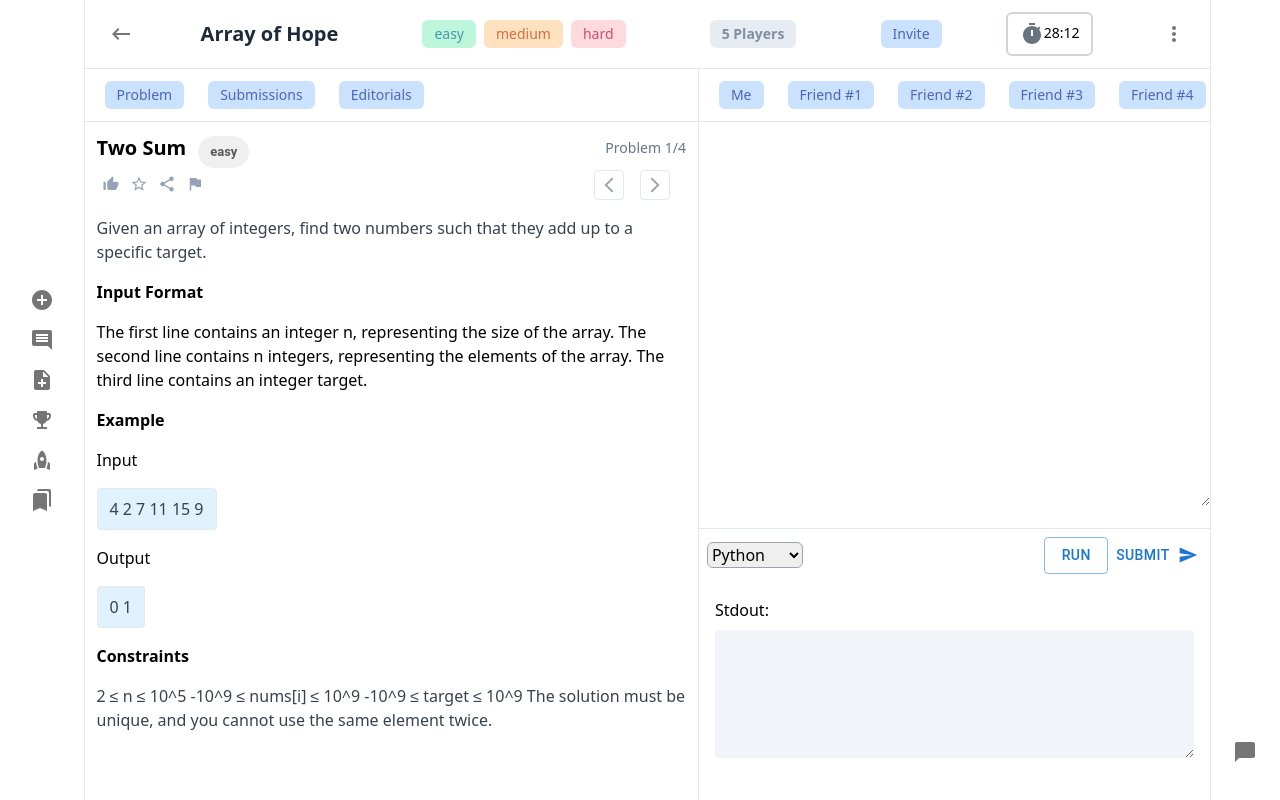
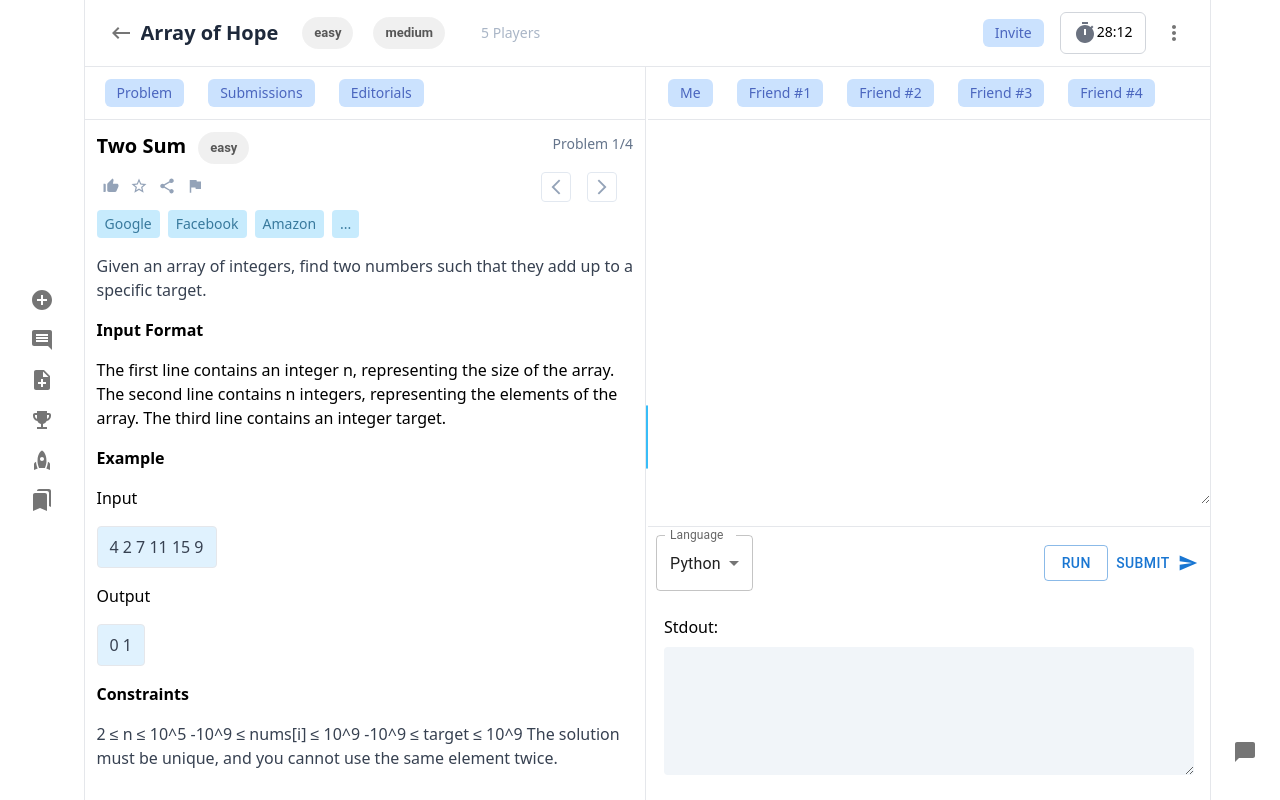
Before and after one commit to ronald-luo/code-together, a Next.js app: page /problem in a window 1280 px wide. Built offline with nearby package versions, Linux system fonts and the light colour scheme.

Commit message:
add company list

```diff
--- a/components/DifficultyChip.js
+++ b/components/DifficultyChip.js
@@ -3,20 +3,19 @@ import React from 'react';
 import Chip from '@mui/material/Chip';
 
 const DifficultyChip = ({difficulty}) => {
-    console.log(difficulty)
     if (difficulty === 'Hard') {
         return (
-            <Chip className="opacity-75 font-bold bg-rose-300 text-rose-700 ml-3 mr-2 self-center hover:opacity-100" label="hard"/>
+            <Chip className="opacity-75 truncate font-bold bg-rose-300 text-rose-700 ml-3 mr-2 self-center hover:opacity-100" label="hard"/>
         );
     }
     if (difficulty === 'Medium') {
         return (
-            <Chip className="opacity-75 font-bold bg-orange-300 text-orange-700 ml-3 mr-2 self-center hover:opacity-100" label="medium"/>
+            <Chip className="opacity-75 truncate font-bold bg-orange-300 text-orange-700 ml-3 mr-2 self-center hover:opacity-100" label="medium"/>
         );
     }
     if (difficulty === 'Easy') {
         return (
-            <Chip className="opacity-75 font-bold bg-emerald-200 text-cyan-700 ml-3 mr-2 self-center hover:opacity-100" label="easy"/>
+            <Chip className="opacity-75 truncate font-bold bg-emerald-200 text-cyan-700 ml-3 mr-2 self-center hover:opacity-100" label="easy"/>
         );
     }
 };
--- a/components/ProblemHeader.js
+++ b/components/ProblemHeader.js
@@ -1,4 +1,5 @@
 import React from 'react';
+import DifficultyChip from './DifficultyChip';
 
 // mui icons
 import KeyboardBackspaceIcon from '@mui/icons-material/KeyboardBackspace';
@@ -6,47 +7,47 @@ import TimerIcon from '@mui/icons-material/Timer';
 import IconButton from '@mui/material/IconButton';
 import MoreVertIcon from '@mui/icons-material/MoreVert';
 
-const Header = () => {
+
+
+const Header = ({difficulties}) => {
   return (
-    <header className="flex px-2 sm:px-4 lg:px-4 max-h-20 bg-white-800 py-3 justify-between border-b border-b-gray-200">
-        <IconButton>
+    <header className="flex flex-row px-2 sm:px-4 lg:px-4 max-h-20 bg-white-800 py-3 justify-between border-b border-b-gray-200">
+        <div className="flex flex-row" data-id="left">
+          <IconButton className="mr-4">
             <KeyboardBackspaceIcon/>
           </IconButton>
 
-        <h1 className="text-xl font-bold text-slate-800 mr-5 my-auto">
+          <h1 className="text-xl truncate font-bold text-slate-800 self-center">
             Array of Hope
           </h1>
 
-        <div className="flex">
-          <div className="bg-emerald-200 text-cyan-700 text-sm font-medium rounded-md py-1 px-3 my-auto mx-1 opacity-75 hover:opacity-100">
-            easy
+          <div className="self-center truncate mx-3">
+            {difficulties.map((difficulty, index) => {
+              return (
+                <DifficultyChip key={index} difficulty={difficulty}/>
+              )
+            })}
           </div>
 
-          <div className="bg-orange-200 text-orange-700 text-sm font-medium rounded-md py-1 px-3 my-auto mx-1 opacity-75 hover:opacity-100">
-            medium
-          </div>
-
-          <div className="bg-rose-200 text-rose-700 text-sm font-medium rounded-md py-1 px-3 my-auto mx-1 opacity-75 hover:opacity-100">
-            hard
+          <div className="truncate text-slate-400 text-sm font-medium rounded-md py-1 px-3 my-auto mx-1 opacity-80 hover:opacity-100">
+            5 Players
           </div>
         </div>
 
-        <div className="bg-slate-200 text-slate-500 text-sm font-bold rounded-md py-1 px-3 my-auto mx-1 ml-5 opacity-80 hover:opacity-100">
-          5 Players
-        </div>
-
-        <div className="bg-blue-200 text-blue-800 text-sm font-medium rounded-md py-1 px-3 my-auto mx-1 ml-5 opacity-80 hover:opacity-100">
+        <div className="flex flex-row" data-id="right">
+          <div className="mx-2 bg-blue-200 text-blue-800 text-sm font-medium rounded-md py-1 px-3 my-auto mx-1 opacity-80 hover:opacity-100">
             Invite
           </div>
 
-        <div className="rounded-md border-2 py-2 text-sm px-3 font-medium border-gray-300">
+          <div className="mx-2 rounded-md border py-2 text-sm px-3 border-gray-300">
             <TimerIcon style={{ color: '#6b7280'}}/>
             28:12
           </div>
 
-        <IconButton>
+          <IconButton className="mx-2">
             <MoreVertIcon className="self-center"/>
           </IconButton>
+        </div>
 
     </header>
   );
--- /dev/null
+++ b/components/RightSideBar.js
@@ -0,0 +1,19 @@
+import React, { useState, useEffect } from 'react';
+
+// mui components
+import IconButton from '@mui/material/IconButton';
+
+// mui icons
+import ChatBubbleIcon from '@mui/icons-material/ChatBubble';
+
+const RightSideBar = () => {
+    return (
+        <div className="flex py-6 items-end justify-center w-20 border-l border-l-gray-200" data-id="problem-right-sidebar">
+            <IconButton className="align-auto hover:bg-emerald-100 my-1">
+                <ChatBubbleIcon className="fill-sky-500 m-1 hover:fill-sky-600"/>
+            </IconButton>
+        </div>
+    )
+}
+
+export default RightSideBar;
--- a/src/data/questions.json
+++ b/src/data/questions.json
@@ -10,7 +10,8 @@
       "outputExample": "0 1\n",
       "constraints": "2 ≤ n ≤ 10^5\n-10^9 ≤ nums[i] ≤ 10^9\n-10^9 ≤ target ≤ 10^9\nThe solution must be unique, and you cannot use the same element twice.",
       "createdAt": "2022-04-05T10:00:00Z",
-      "updatedAt": "2022-04-05T10:30:00Z"
+      "updatedAt": "2022-04-05T10:30:00Z",
+      "usedBy": ["Google", "Facebook", "Amazon", "Apple"]
     },
     {
       "id": 2,
@@ -23,7 +24,8 @@
       "outputExample": "8 0 7\n",
       "constraints": "The input lists are guaranteed not to have any leading zero, except the number 0 itself.",
       "createdAt": "2022-04-06T08:00:00Z",
-      "updatedAt": "2022-04-06T08:30:00Z"
+      "updatedAt": "2022-04-06T08:30:00Z",
+      "usedBy": ["Microsoft", "Apple", "Twitter", "Adobe"]
     },
     {
       "id": 3,
@@ -36,19 +38,21 @@
       "outputExample": "3\n",
       "constraints": "0 ≤ s.length ≤ 5 * 10^4\ns consists of printable ASCII characters.",
       "createdAt": "2022-04-07T09:00:00Z",
-      "updatedAt": "2022-04-07T09:30:00Z"
+      "updatedAt": "2022-04-07T09:30:00Z",
+      "usedBy": ["Netflix", "Uber", "Airbnb", "Amazon"]
     },
     {
         "id": 4,
         "title": "3Sum",
         "description": "Given an integer array nums, return all the triplets [nums[i], nums[j], nums[k]] such that i ≠ j, i ≠ k, and j",
-        "difficulty": "Hard",
+        "difficulty": "Medium",
         "inputFormat": "The first line contains an integer n, representing the size of the array. The second line contains n integers, representing the elements of the array.",
         "outputFormat": "Return a list of all the unique triplets [nums[i], nums[j], nums[k]] such that i ≠ j, i ≠ k, and j < k, and nums[i] + nums[j] + nums[k] = 0.",
         "inputExample": "6\n-1 0 1 2 -1 -4\n",
         "outputExample": "[[-1,-1,2],[-1,0,1]]\n",
         "constraints": "0 ≤ nums.length ≤ 3000\n-10^5 ≤ nums[i] ≤ 10^5",
         "createdAt": "2022-04-08T11:00:00Z",
-        "updatedAt": "2022-04-08T11:30:00Z"
+        "updatedAt": "2022-04-08T11:30:00Z",
+        "usedBy": ["Google", "Twitter", "Snapchat", "Dropbox"]
     }
 ]
--- a/src/pages/api/questions.ts
+++ b/src/pages/api/questions.ts
@@ -13,6 +13,7 @@ interface Question {
   constraints: string;
   createdAt: string;
   updatedAt: string;
+  usedBy: string[];
 }
 
 
--- a/src/pages/problem.js
+++ b/src/pages/problem.js
@@ -1,4 +1,4 @@
-import React, { useState, useEffect } from 'react';
+import React, { useState, useEffect, useRef } from 'react';
 import { useRouter } from 'next/router';
 import OutputConsole from '../../components/OutputConsole';
 import Header from '../../components/ProblemHeader';
@@ -6,6 +6,11 @@ import Header from '../../components/ProblemHeader';
 // components
 import LeftSidebar from '../../components/LeftSideBar';
 import DifficultyChip from '../../components/DifficultyChip';
+import RightSideBar from '../../components/RightSideBar';
+import FormControl from '@mui/material/FormControl';
+import Select, { SelectChangeEvent } from '@mui/material/Select';
+import InputLabel from '@mui/material/InputLabel';
+import MenuItem from '@mui/material/MenuItem';
 
 // mui components
 import Button from '@mui/material/Button';
@@ -20,7 +25,7 @@ import FlagIcon from '@mui/icons-material/Flag';
 import ArrowForwardIosIcon from '@mui/icons-material/ArrowForwardIos';
 import ArrowBackIosNewIcon from '@mui/icons-material/ArrowBackIosNew';
 import SendIcon from '@mui/icons-material/Send';
-import ChatBubbleIcon from '@mui/icons-material/ChatBubble';
+
 
 
 export default function ProblemPage() {
@@ -32,18 +37,67 @@ export default function ProblemPage() {
   const [language, setLanguage] = useState('python'); // default value is Python
   const [questions, setQuestions] = useState([]);
   const [currentQuestionIndex, setCurrentQuestionIndex] = useState(0);
+  const [allDifficulties, setAllDifficulties] = useState([]);
 
+  // move divider refs
+  const dividerRef = useRef(null);
+  const leftContainerRef = useRef(null);
+  const rightContainerRef = useRef(null);
 
+  // mouse move event end
+  const handleDividerMouseDown = (e) => {
+    e.preventDefault();
+    const tab = e.target;
+    const leftContainer = tab.previousSibling;
+    const rightContainer = tab.nextSibling;
+
+    const handleMouseMove = (e) => {
+      e.preventDefault();
+      const { clientX } = e;
+      let { left: leftLeft } = leftContainer.getBoundingClientRect();
+      let { right: rightRight } = rightContainer.getBoundingClientRect();
+      rightRight -= 48;
+      leftLeft += 48;
+      const newLeftWidth = clientX - leftLeft;
+      const newRightWidth = rightRight - clientX;
+
+      if (newLeftWidth < 250 || newRightWidth < 250) {
+        return;
+      }
+      leftContainer.style.width = `${newLeftWidth}px`;
+      rightContainer.style.width = `${newRightWidth}px`;
+    };
+
+    const handleMouseUp = () => {
+      window.removeEventListener("mousemove", handleMouseMove);
+      window.removeEventListener("mouseup", handleMouseUp);
+    };
+
+    window.addEventListener("mousemove", handleMouseMove);
+    window.addEventListener("mouseup", handleMouseUp);
+  };
+
+  // fetch questions from backend
   useEffect(() => {
     async function fetchData() {
       const res = await fetch('/api/questions');
       const data = await res.json();
       setQuestions(data);
+      setAllDifficulties(() => {
+        let difficulties = [];
+        data.forEach((question) => {
+          if (!difficulties.includes(question.difficulty)) {
+            difficulties.push(question.difficulty);
+          }
+        });
+        return difficulties;
+      })
       setLoading(false);
     }
     fetchData();
   }, []);
 
+  // switch to next question
   const handlePrevQuestion = () => {
     setCurrentQuestionIndex((prevIndex) => {
       if (prevIndex === 0) {
@@ -54,6 +108,7 @@ export default function ProblemPage() {
     });
   };
 
+  // switch to next question
   const handleNextQuestion = () => {
     setCurrentQuestionIndex((prevIndex) => {
       if (prevIndex === questions.length - 1) {
@@ -64,6 +119,7 @@ export default function ProblemPage() {
     });
   };
 
+  // submit code to backend
   const handleSubmit = async (event) => {
     event.preventDefault();
     try {
@@ -90,27 +146,27 @@ export default function ProblemPage() {
       <div className="flex h-full w-full" data-id="problem-page">
         <LeftSidebar data-id="problem-left-sidebar"></LeftSidebar>
 
-        <div className="flex flex-col h-full w-full" data-id="problem-middle-section" >
-          <Header></Header>
+        <div className="flex flex-col h-full w-full overflow-y-auto" data-id="problem-middle-section" >
+          <Header difficulties={allDifficulties}></Header>
 
-          <div className="flex h-full" data-id="problem-screen-split-container">
-            <div className="border-r border-r-gray-200 max-w-full" data-id="problem-left-screen">
+          <div className="flex h-screen" ref={leftContainerRef} data-id="problem-screen-split-container">
+            <div className="grow w-1/2 border-r border-r-gray-200 max-w-full" data-id="problem-left-screen">
               <div className="flex border-b py-3 border-b-gray-200" data-id="problem-tab-selector">
-                <div className="bg-blue-200 text-blue-800 text-sm font-medium rounded-md py-1 px-3 my-auto mx-1 ml-5 opacity-80 hover:opacity-100">
+                <div className="truncate bg-blue-200 text-blue-800 text-sm font-medium rounded-md py-1 px-3 my-auto mx-1 ml-5 opacity-80 hover:opacity-100">
                   Problem
                 </div>
-                <div className="bg-blue-200 text-blue-800 text-sm font-medium rounded-md py-1 px-3 my-auto mx-1 ml-5 opacity-80 hover:opacity-100">
+                <div className="truncate bg-blue-200 text-blue-800 text-sm font-medium rounded-md py-1 px-3 my-auto mx-1 ml-5 opacity-80 hover:opacity-100">
                   Submissions
                 </div>
-                <div className="bg-blue-200 text-blue-800 text-sm font-medium rounded-md py-1 px-3 my-auto mx-1 ml-5 opacity-80 hover:opacity-100">
+                <div className="truncate bg-blue-200 text-blue-800 text-sm font-medium rounded-md py-1 px-3 my-auto mx-1 ml-5 opacity-80 hover:opacity-100">
                   Editorials
                 </div>
               </div>
 
               <div className="px-3 pt-3" data-id="problem-information-container">
                   {loading ? (<Skeleton className="mb-2" width="90%"  animation="wave"/>) :
-                  <div className="flex flex-rows" data-id="problem-title-container">
-                      <h2 className="text-xl font-bold mb-2 truncate max-w-l" data-id="problem-title">
+                  <div className="flex flex-rows mb-2" data-id="problem-title-container">
+                      <h2 className="text-xl font-bold truncate max-w-l" data-id="problem-title">
                         {questions[currentQuestionIndex]?.title}
                       </h2>
 
@@ -119,7 +175,7 @@ export default function ProblemPage() {
                         data-id="problem-difficulty"
                       />
 
-                      <p className="font-medium text-sm text-slate-500 mb-2 self-center ml-auto" data-id="problem-count">
+                      <p className="font-medium truncate text-sm text-slate-500 mb-2 self-center ml-auto" data-id="problem-count">
                         Problem {currentQuestionIndex + 1}/4
                       </p>
                   </div>}
@@ -153,6 +209,32 @@ export default function ProblemPage() {
                         </IconButton>
                         </div>
                       </div>
+                  </div>
+
+                  <div className="flex flex-rows mt-2" data-id="problem-used-by-container">
+                    <div className="flex flex-rows" data-id="problem-used-by-list">
+                      {loading ?
+                      (<React.Fragment>
+                        <Skeleton animation="wave"  width={120}/>
+                      </React.Fragment>) :
+                      questions[currentQuestionIndex]?.usedBy.map((company, index) => {
+                        if (index > 2) {
+                          return null;
+                        }
+                        return (
+                          <div className="flex flex-rows" data-id="problem-used-by-list-item">
+                            <p className="font-medium opacity-80 truncate bg-sky-200 px-2 py-1 rounded text-sm text-sky-800 mx-2 self-center ml-auto hover:opacity-100" data-id="problem-used-by">
+                              {company}
+                            </p>
+                          </div>
+                        )
+                      })}
+                      {(questions[currentQuestionIndex]?.usedBy.length > 3) ? (
+                        <p className="font-medium opacity-80 truncate bg-sky-200 px-2 py-1 rounded text-sm text-sky-800 mx-2 self-center ml-auto hover:opacity-100" data-id="problem-used-by">
+                          ...
+                        </p>
+                      ) : null}
+                    </div>
                   </div>
 
                   <p className="text-gray-700 mt-4" data-id="problem-description">
@@ -231,8 +313,15 @@ export default function ProblemPage() {
               </div>
             </div>
 
-            <div className="w-full" data-id="problem-right-screen">
-              <div className="flex py-3 border-b border-b-gray-200" data-id="friend-tab">
+            <div
+              className="shrink-0 border border-sky-400 self-center w-0 h-16 cursor-ew-resize rounded hover:border-sky-500"
+              onMouseDown={handleDividerMouseDown}
+              data-id="screen-divider"
+            >
+            </div>
+
+            <div className="grow w-1/2 max-w-full" ref={rightContainerRef} data-id="problem-right-screen">
+              <div className="max-w-full flex py-3 border-b border-b-gray-200" data-id="friend-tab">
                   <div className="bg-blue-200 text-blue-800 text-sm font-medium rounded-md py-1 px-3 my-auto mx-1 ml-5 opacity-80 truncate hover:opacity-100">
                     Me
                   </div>
@@ -250,7 +339,7 @@ export default function ProblemPage() {
                   </div>
               </div>
 
-              <div data-id="problem-terminal">
+              <div className="w-full" data-id="problem-terminal">
                 <form onSubmit={handleSubmit}>
                   <textarea
                     className="w-full h-96 pl-3 pt-2 rounded-md mb-4 focus:outline-none"
@@ -260,17 +349,21 @@ export default function ProblemPage() {
                   />
 
                   <div className="flex justify-between border-t border-t-gray-200 py-2 px-2">
-                    <select
-                      id="language"
-                      value={language}
-                      onChange={(event) => setLanguage(event.target.value)}
-                      className="border border-gray-400 rounded-md my-auto"
+
+                    <FormControl variant="outlined">
+                      <InputLabel>Language</InputLabel>
+                      <Select
+                        data-id="select-language"
+                        value={language}
+                        label="Lanaguage"
+                        onChange={(event) => setLanguage(event.target.value)}
                       >
-                      <option value="python">Python</option>
-                      <option value="javascript">JavaScript</option>
-                    </select>
+                        <MenuItem value="python">Python</MenuItem>
+                        <MenuItem value="javascript">JavaScript</MenuItem>
+                      </Select>
+                    </FormControl>
 
-                    <div data-id="terminal-buttons">
+                    <div className="self-center" data-id="terminal-buttons">
                       <Button className="bg-sky-200 text-sky-700 px-3 mx-1 my-auto" variant="outlined">
                         Run
                       </Button>
@@ -278,21 +371,17 @@ export default function ProblemPage() {
                         Submit
                       </Button>
                     </div>
-
                   </div>
 
                 </form>
                 <OutputConsole codeOutput={codeOutput} onSubmit={handleSubmit} />
               </div>
             </div>
+
           </div>
         </div>
 
-        <div className="flex py-6 items-end justify-center w-20 border-l border-l-gray-200" data-id="problem-right-sidebar">
-          <IconButton className="align-auto hover:bg-emerald-100 my-1">
-            <ChatBubbleIcon className="fill-sky-500 m-1 hover:fill-sky-600"/>
-          </IconButton>
-        </div>
+        <RightSideBar/>
       </div>
   );
 }
```
Lines whose indentation alone changed are shown as unchanged.
